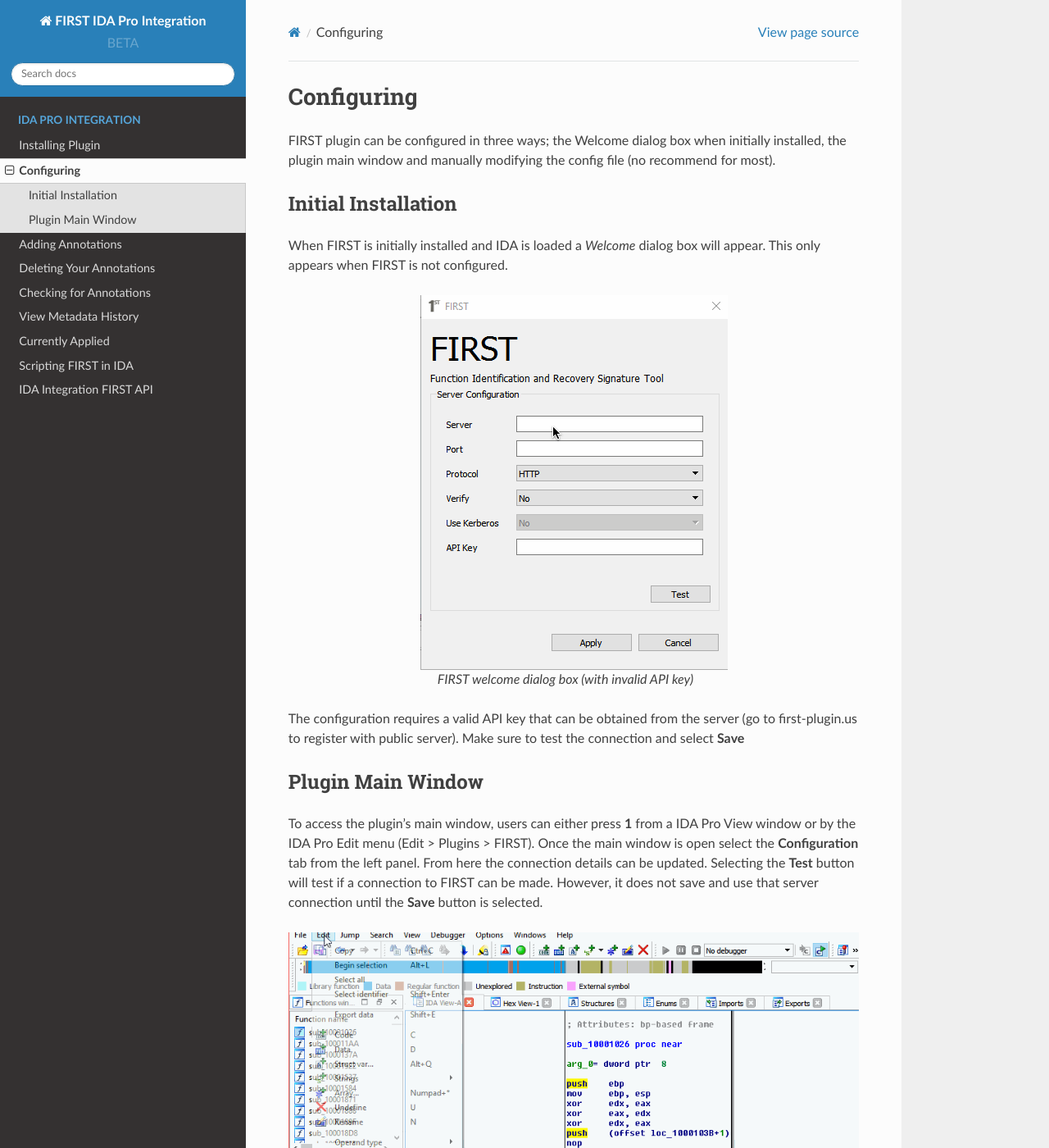
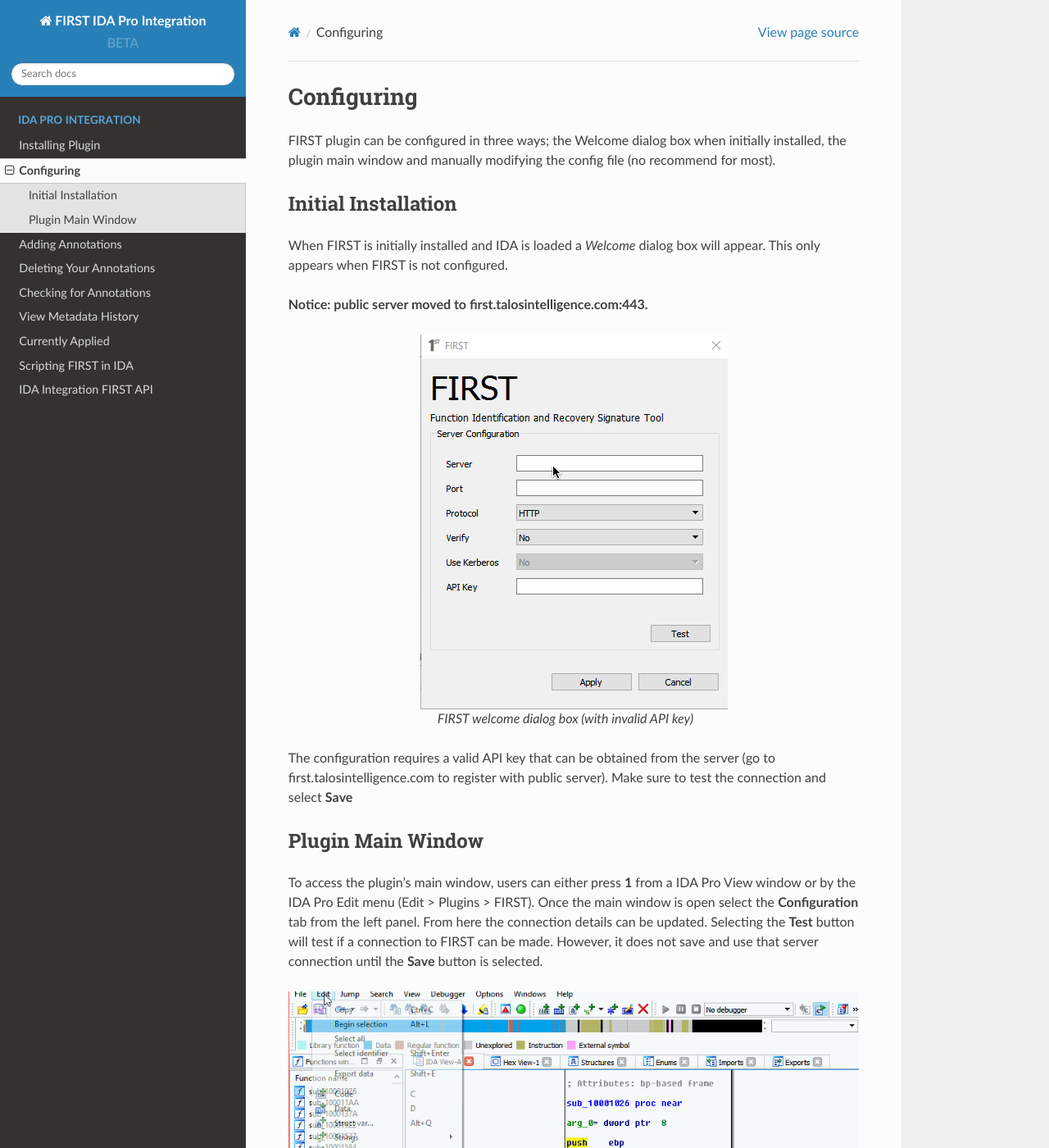
Before and after one commit to Cisco-Talos/FIRST-plugin-ida, a Sphinx documentation site: the page built from docs/configuring.rst, in a window 1280 px wide and 1400 px high. Shown: the whole window at 82% size. Built offline with Sphinx 7.4.7 and the Read the Docs theme 2.0.0, drawn with Linux system fonts in a browser that asks for light colours.

Commit message:
Updated public server address.

```diff
--- a/docs/configuring.rst
+++ b/docs/configuring.rst
@@ -9,6 +9,8 @@
 ====================
 When FIRST is initially installed and IDA is loaded a *Welcome* dialog box will appear. This only appears when FIRST is not configured.
 
+**Notice: public server moved to first.talosintelligence.com:443.**
+
 .. figure:: _static/images/welcome.gif
     :align: center
     :alt: FIRST welcome dialog box (with invalid API key)
@@ -16,7 +18,7 @@
     FIRST welcome dialog box (with invalid API key)
 
 
-The configuration requires a valid API key that can be obtained from the server (go to first-plugin.us to register with public server). Make sure to test the connection and select **Save**
+The configuration requires a valid API key that can be obtained from the server (go to first.talosintelligence.com to register with public server). Make sure to test the connection and select **Save**
 
 Plugin Main Window
 ==================
```
